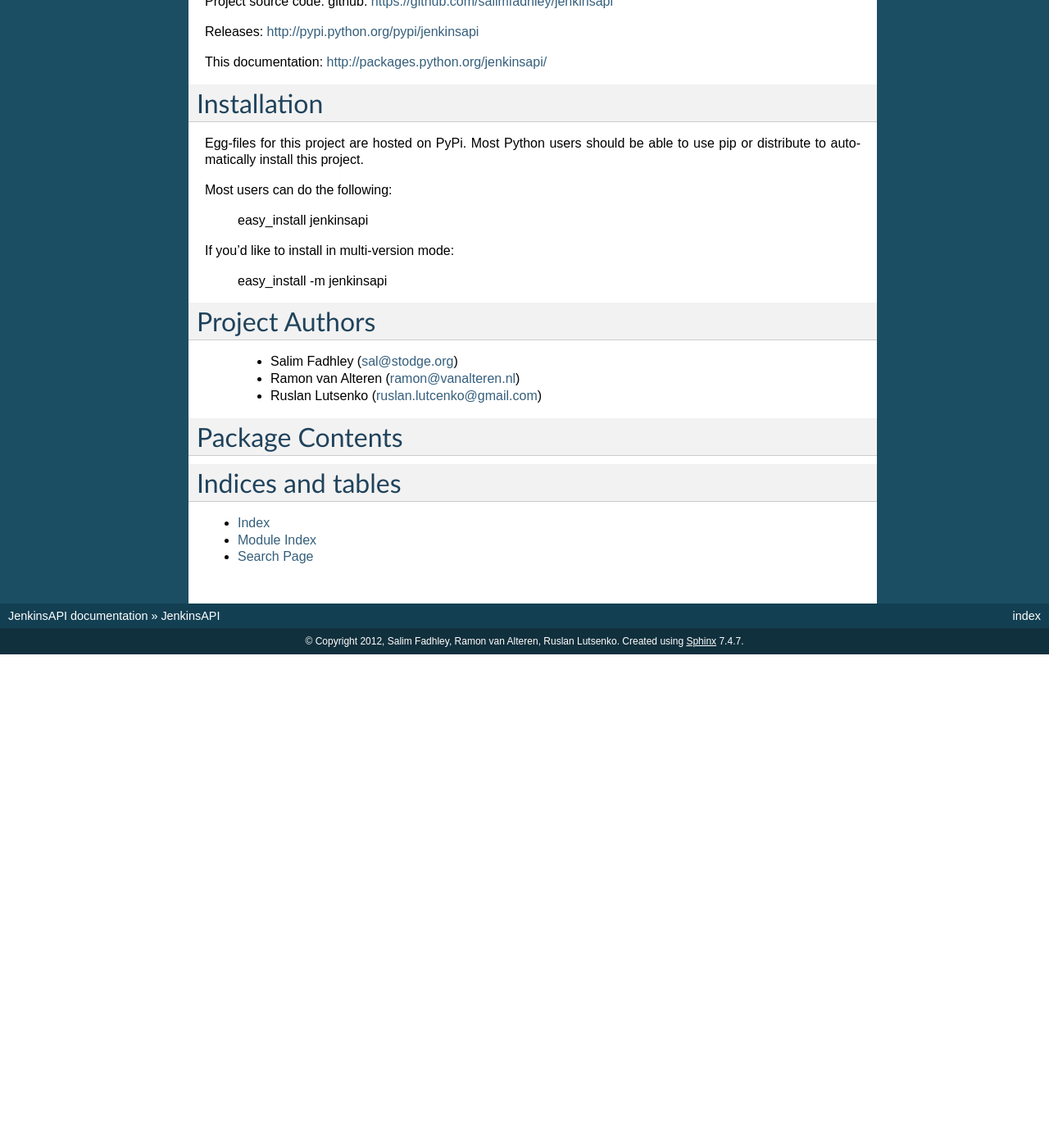
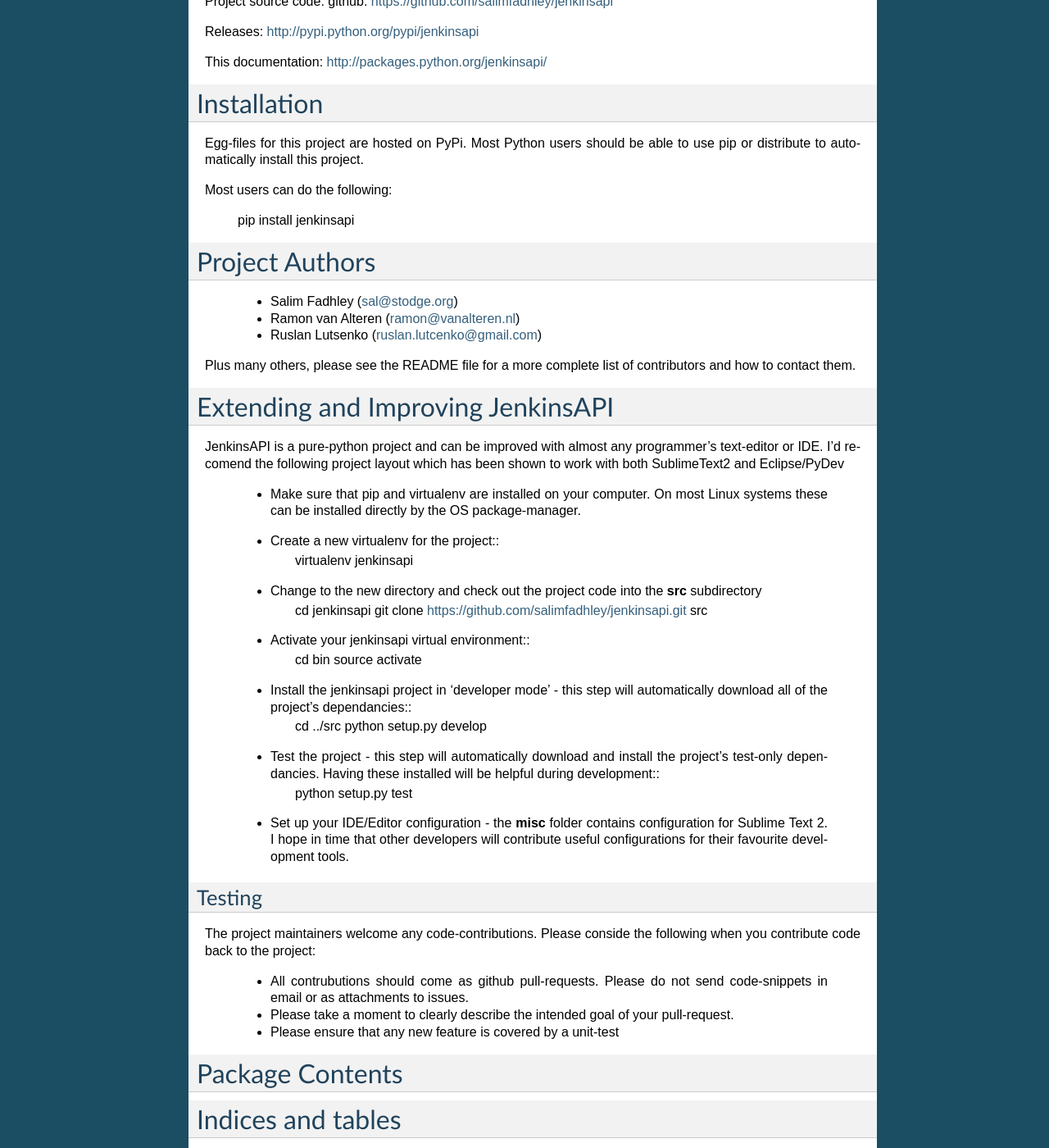
Before and after one commit to ramonvanalteren/jenkinsapi-old, a Sphinx documentation site: the page built from doc/source/index.rst, in a window 1280 px wide and 1400 px high, scrolled down 517 px. Shown: the whole window at 82% size. Built offline with Sphinx 7.4.7, drawn with Linux system fonts in a browser that asks for light colours; pages that are not in the unit, such as notebooks, are missing from menus; the version number could not be read and is left out; before the commit the page ends 1315 px from its top, so only the background shows below that; some of the changed text lies outside the part shown.

Commit message:
more doc tweaks

```diff
--- a/doc/source/index.rst
+++ b/doc/source/index.rst
@@ -32,11 +32,7 @@
 
 Most users can do the following:
 
-    easy_install jenkinsapi
-
-If you'd like to install in multi-version mode:
-
-    easy_install -m jenkinsapi
+    pip install jenkinsapi
 
 Project Authors
 ===============
@@ -45,7 +41,37 @@
  * Ramon van Alteren (ramon@vanalteren.nl)
  * Ruslan Lutsenko (ruslan.lutcenko@gmail.com)
 
+Plus many others, please see the README file for a more complete list of contributors and how to contact them.
 
+Extending and Improving JenkinsAPI
+==================================
+
+JenkinsAPI is a pure-python project and can be improved with almost any programmer's text-editor or IDE. I'd recomend the following project layout which has been shown to work with both SublimeText2 and Eclipse/PyDev
+
+ * Make sure that pip and virtualenv are installed on your computer. On most Linux systems these can be installed directly by the OS package-manager.
+ * Create a new virtualenv for the project::
+ 	virtualenv jenkinsapi
+ * Change to the new directory and check out the project code into the **src** subdirectory
+ 	cd jenkinsapi
+ 	git clone https://github.com/salimfadhley/jenkinsapi.git src
+ * Activate your jenkinsapi virtual environment::
+ 	cd bin
+ 	source activate
+ * Install the jenkinsapi project in 'developer mode' - this step will automatically download all of the project's dependancies::
+ 	cd ../src
+ 	python setup.py develop
+ * Test the project - this step will automatically download and install the project's test-only dependancies. Having these installed will be helpful during development::
+ 	python setup.py test
+ * Set up your IDE/Editor configuration - the **misc** folder contains configuration for Sublime Text 2. I hope in time that other developers will contribute useful configurations for their favourite development tools.
+
+Testing
+-------
+
+The project maintainers welcome any code-contributions. Please conside the following when you contribute code back to the project:
+
+ * All contrubutions should come as github pull-requests. Please do not send code-snippets in email or as attachments to issues.
+ * Please take a moment to clearly describe the intended goal of your pull-request.
+ * Please ensure that any new feature is covered by a unit-test
 
 Package Contents
 ================
```
